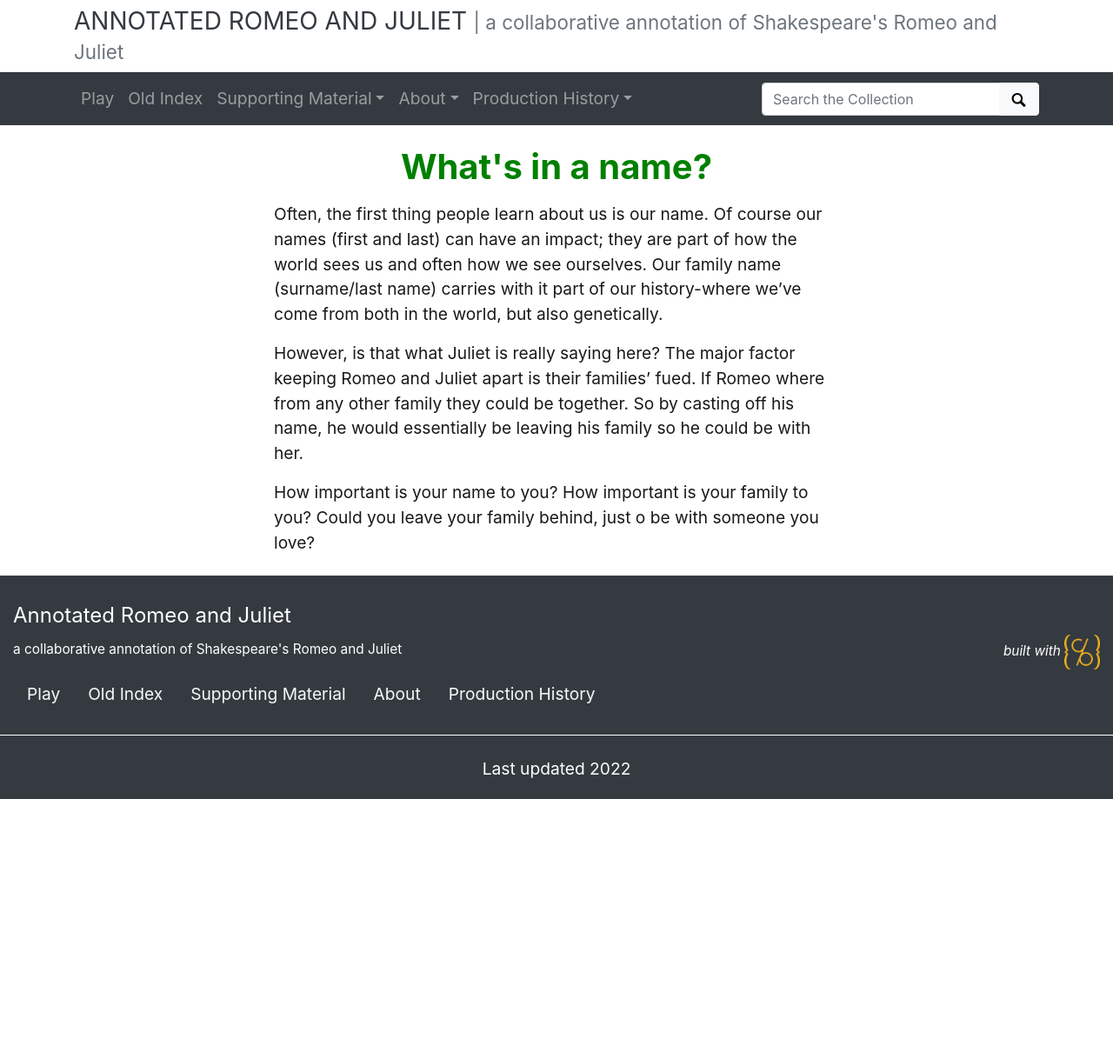
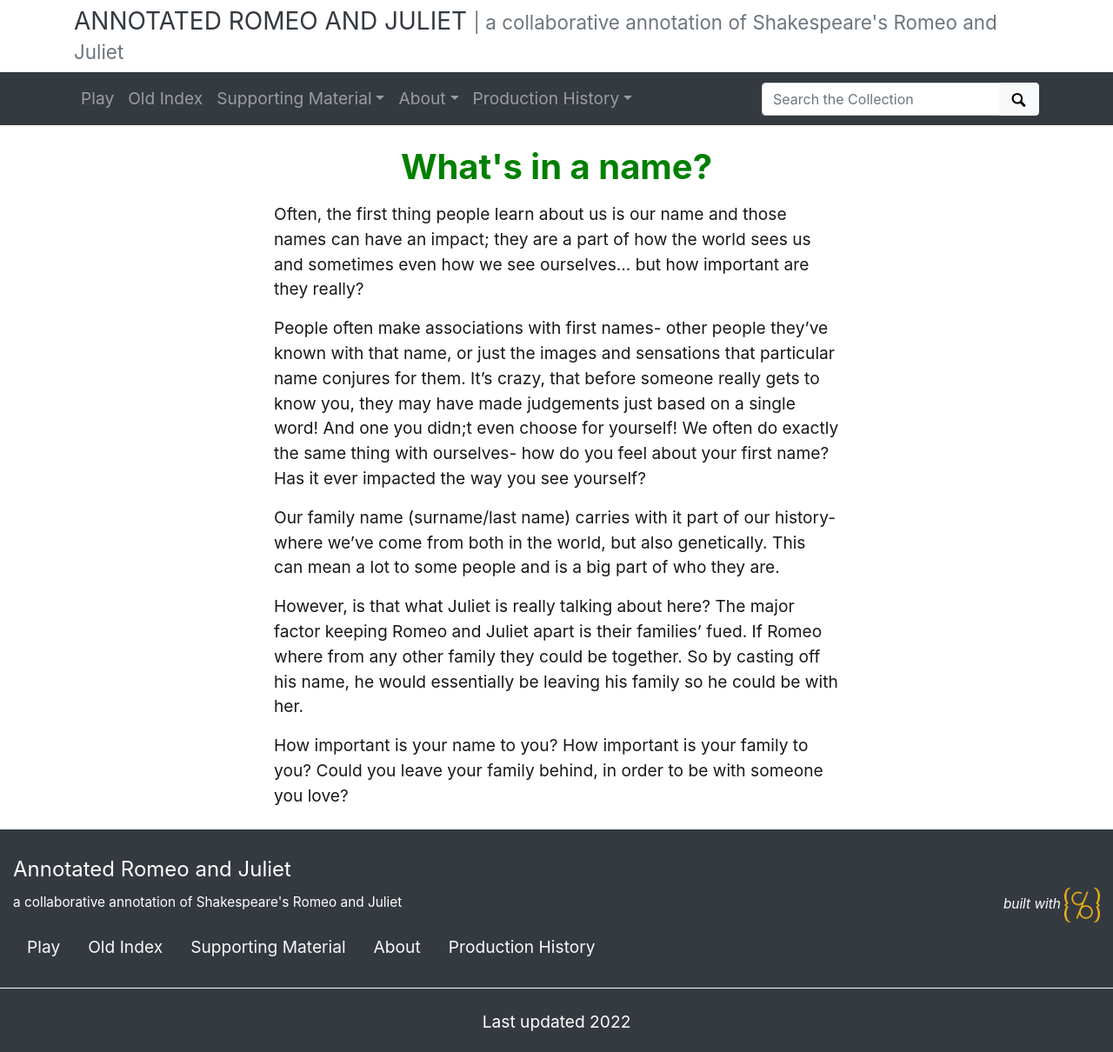
Before and after one commit to thecdil/romeoandjuliet, a Jekyll site: the page built from pages/Whatsinaname.md, in a window 1280 px wide. Shown: the whole page at 87% size. Built offline with Jekyll 4.4.1, drawn with Linux system fonts in a browser that asks for light colours; before the commit the page ends 919 px from its top, so only the background shows below that.

Commit message:
Update Whatsinaname.md

```diff
--- a/pages/Whatsinaname.md
+++ b/pages/Whatsinaname.md
@@ -6,9 +6,13 @@ permalink: /Whatsinaname.html
 # **<center><font color="green">What's in a name?</font></center>**
 
 
-Often, the first thing people learn about us is our name. Of course our names (first and last) can have an impact; they are part of how the world sees us and often how we see ourselves.
-Our family name (surname/last name) carries with it part of our history-where we've come from both in the world, but also genetically.
+Often, the first thing people learn about us is our name and those names can have an impact; they are a part of how the world sees us and sometimes even how we see ourselves... but how important are they really?
 
-However, is that what Juliet is really saying here? The major factor keeping Romeo and Juliet apart is their families' fued. If Romeo where from any other family they could be together. So by casting off his name, he would essentially be leaving his family so he could be with her.
+People often make associations with first names- other people they've known with that name, or just the images and sensations that particular name conjures for them. It's crazy, that before someone really gets to know you, they may have made judgements just based on a single word! And one you didn;t even choose for yourself! We often do exactly the same thing with ourselves- how do you feel about your first name? Has it ever impacted the way you see yourself?
 
-How important is your name to you? How important is your family to you? Could you leave your family behind, just o be with someone you love?
+
+Our family name (surname/last name) carries with it part of our history- where we've come from both in the world, but also genetically. This can mean a lot to some people and is a big part of who they are.
+
+However, is that what Juliet is really talking about here? The major factor keeping Romeo and Juliet apart is their families' fued. If Romeo where from any other family they could be together. So by casting off his name, he would essentially be leaving his family so he could be with her.
+
+How important is your name to you? How important is your family to you? Could you leave your family behind, in order to be with someone you love?
```
